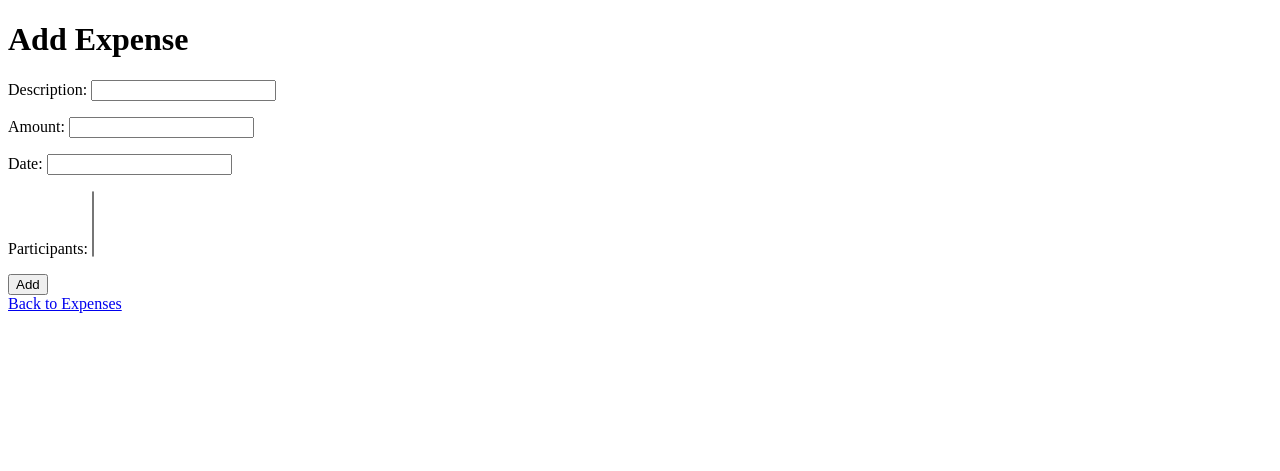
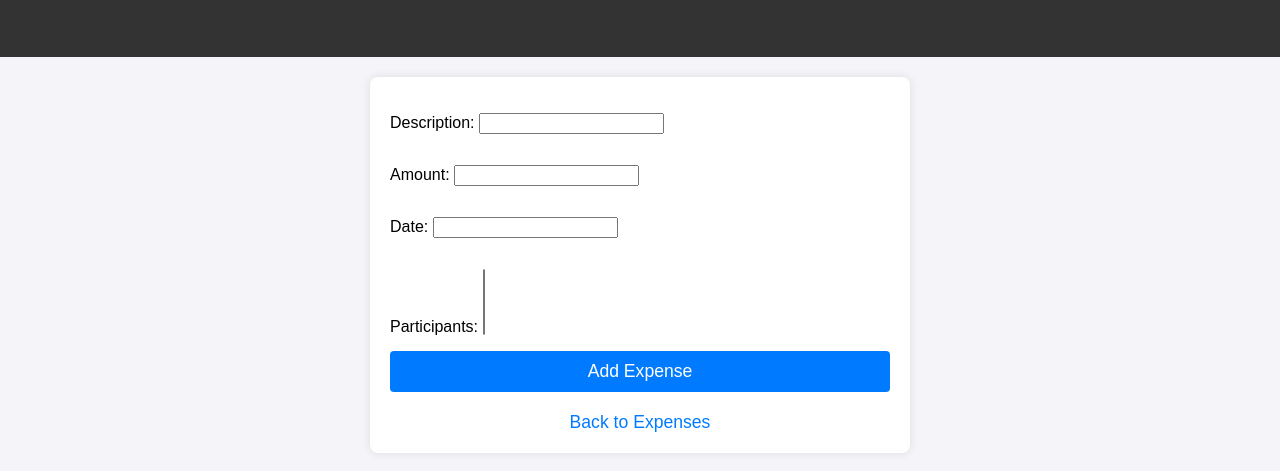
Before and after one commit to shukla307/Convin-Assignment-Expenses-Sharing-Application, a Django app: page /expenses/add/ in a window 1280 px wide. Shown: the top 471 px of the page. Run offline with Django 4.2, Linux system fonts and the light colour scheme.

Commit message:
Update add_expense.html

```diff
--- a/expense_share/expenses/templates/expenses/add_expense.html
+++ b/expense_share/expenses/templates/expenses/add_expense.html
@@ -2,14 +2,116 @@
 <html>
 <head>
     <title>Add Expense</title>
+    <style>
+        body {
+            font-family: Arial, sans-serif;
+            background-color: #f4f4f9;
+            margin: 0;
+            padding: 0;
+        }
+
+        header {
+            background-color: #333;
+            color: #fff;
+            padding: 10px 20px;
+            text-align: center;
+        }
+
+        h1 {
+            margin: 0;
+            font-size: 2em;
+            color: #333;
+        }
+
+        .container {
+            max-width: 500px;
+            margin: 20px auto;
+            padding: 20px;
+            background: #fff;
+            border-radius: 8px;
+            box-shadow: 0 0 10px rgba(0, 0, 0, 0.1);
+        }
+
+        form {
+            display: flex;
+            flex-direction: column;
+        }
+
+        form p {
+            margin-bottom: 15px;
+        }
+
+        form button {
+            padding: 10px 20px;
+            border: none;
+            border-radius: 4px;
+            background-color: #007bff;
+            color: #fff;
+            font-size: 1.1em;
+            cursor: pointer;
+            transition: background-color 0.3s;
+        }
+
+        form button:hover {
+            background-color: #0056b3;
+        }
+
+        .back-link {
+            display: block;
+            margin-top: 20px;
+            text-align: center;
+            text-decoration: none;
+            color: #007bff;
+            font-size: 1.1em;
+            transition: color 0.3s;
+        }
+
+        .back-link:hover {
+            color: #0056b3;
+        }
+
+        .form-field {
+            margin-bottom: 15px;
+        }
+
+        .form-field label {
+            display: block;
+            margin-bottom: 5px;
+            font-weight: bold;
+        }
+
+        .form-field input, .form-field select, .form-field textarea {
+            width: 100%;
+            padding: 8px;
+            border: 1px solid #ddd;
+            border-radius: 4px;
+            font-size: 1em;
+        }
+
+        .form-field input[type="submit"] {
+            border: none;
+            background-color: #007bff;
+            color: #fff;
+            font-size: 1.1em;
+            cursor: pointer;
+        }
+
+        .form-field input[type="submit"]:hover {
+            background-color: #0056b3;
+        }
+    </style>
 </head>
 <body>
-    <h1>Add Expense</h1>
-    <form method="post">
-        {% csrf_token %}
-        {{ form.as_p }}
-        <button type="submit">Add</button>
-    </form>
-    <a href="{% url 'expense_list' %}">Back to Expenses</a>
+    <header>
+        <h1>Add Expense</h1>
+    </header>
+    <div class="container">
+        <form method="post">
+            {% csrf_token %}
+            {{ form.as_p }}
+            <button type="submit">Add Expense</button>
+        </form>
+        <a class="back-link" href="{% url 'expense_list' %}">Back to Expenses</a>
+    </div>
 </body>
 </html>
```
